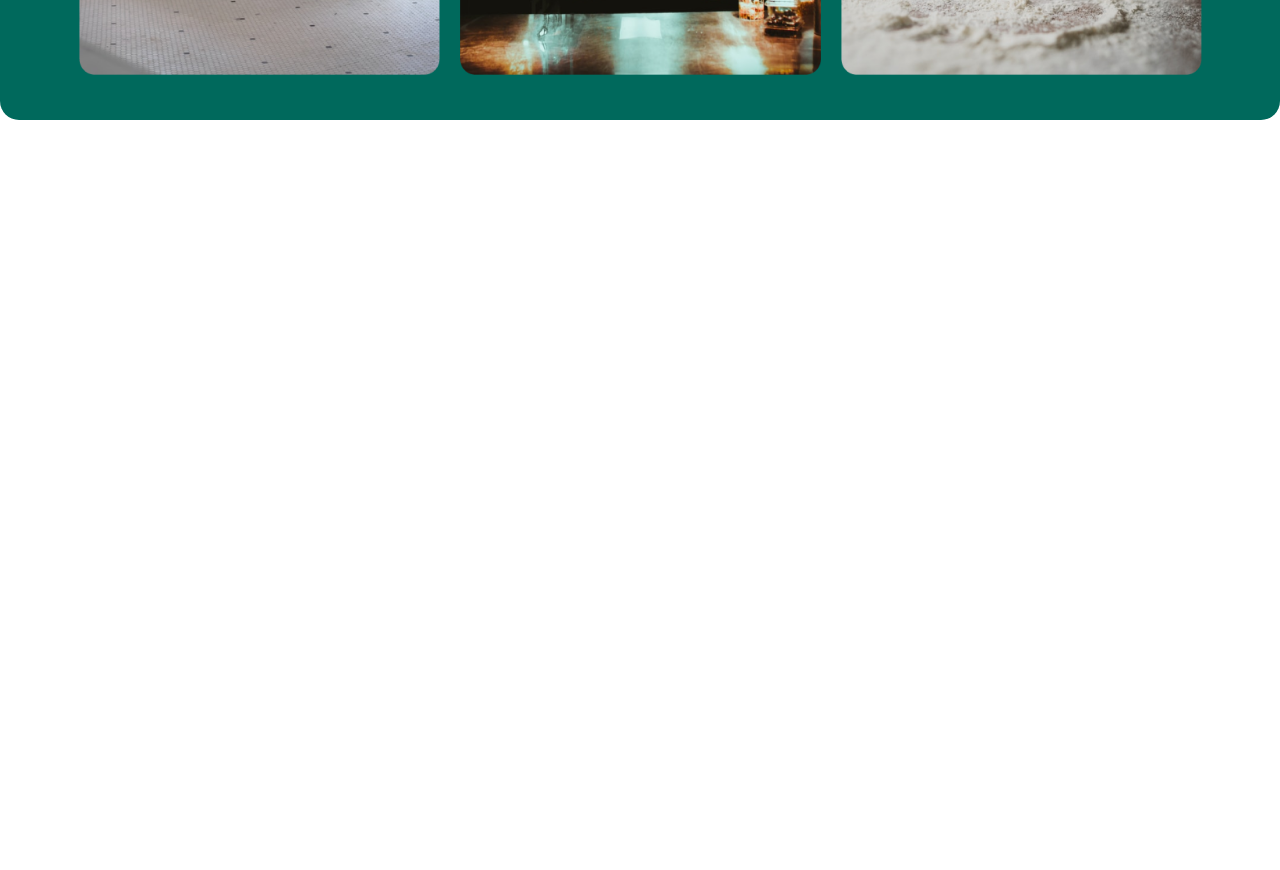
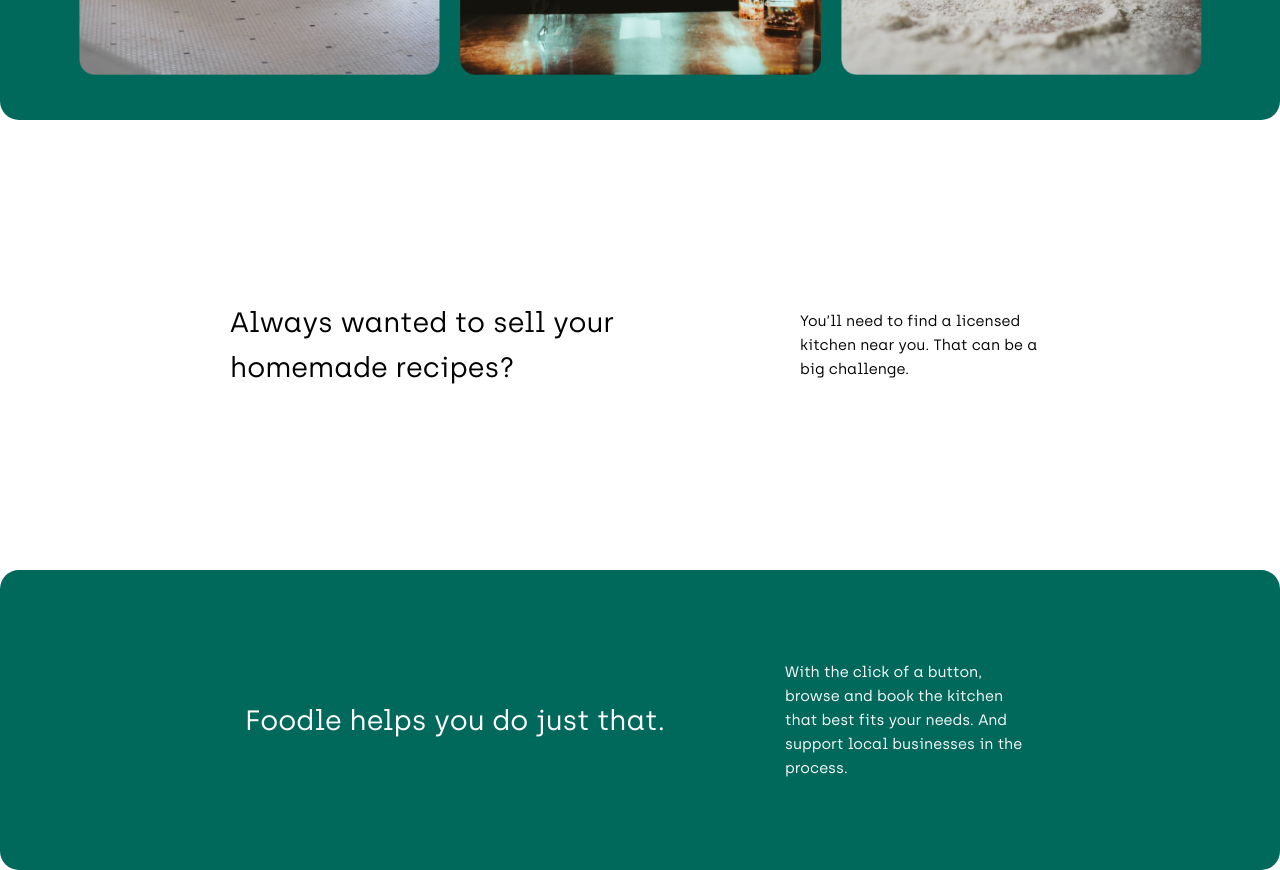
Before and after one commit to FoodleBerlin/foodle, a Next.js app: page / in a window 1280 px wide. Shown: the part 1460-2330 px from the top of the page. Before the commit the page ends 1580 px from the top, so only its background shows below. Built offline with nearby package versions, Linux system fonts and the light colour scheme; a small style sheet from the web is missing.

Commit message:
style: LandingInfo

```diff
--- a/components/Layout/LandingInfo.tsx
+++ b/components/Layout/LandingInfo.tsx
@@ -11,13 +11,20 @@
   leftText: string;
   rightText: string;
   containerStyle: string;
+  containerStyleInside: string;
 }
 
 const LandingInfo = (props: LandingInfoProps) => {
   return (
-    <div className={props.containerStyle}>
-      <div>{props.leftText}</div>
-      <div>{props.rightText}</div>
+    <div className={styles[props.containerStyle]}>
+      <div className={styles[props.containerStyleInside]}>
+        <div className={styles["landing-div"] + " header-secondary"}>
+          {props.leftText}
+        </div>
+        <div className={styles["landing-div--small"] + " body-text"}>
+          {props.rightText}
+        </div>
+      </div>
     </div>
   );
 };
--- a/pages/index.tsx
+++ b/pages/index.tsx
@@ -79,7 +79,20 @@
           />
         </div>
       </div>
-      <LandingInfo />
+      <LandingInfo
+        leftText="Always wanted to sell your homemade recipes? "
+        rightText="You’ll need to find a licensed kitchen near you.
+        That can be a big challenge."
+        containerStyle={"landing-info--white"}
+        containerStyleInside={"landing-info__wrapper"}
+      />
+      <LandingInfo
+        leftText="Foodle helps you do just that."
+        rightText="With the click of a button, browse and book the kitchen that best fits your needs.
+        And support local businesses in the process."
+        containerStyle={"landing-info--green"}
+        containerStyleInside={"landing-info__wrapper"}
+      />
     </div>
   );
 };
--- a/styles/pages/Home.module.scss
+++ b/styles/pages/Home.module.scss
@@ -60,3 +60,47 @@
     margin-top: 3rem;
   }
 }
+
+.landing-info {
+  width: 100%;
+  height: 35rem;
+  padding: 0 3.75rem;
+  display: flex;
+  justify-content: center;
+  align-items: center;
+
+  &--white {
+    color: black;
+    width: 100%;
+    height: 45rem;
+    padding: 0 3.75rem;
+    display: flex;
+    justify-content: center;
+    align-items: center;
+  }
+
+  &--green {
+    color: white;
+    background-color: colors.$color-primary;
+    border-radius: 19px;
+    width: 100%;
+    height: 30rem;
+    padding: 0 3.75rem;
+    display: flex;
+    justify-content: center;
+    align-items: center;
+  }
+  &__wrapper {
+    display: flex;
+    justify-content: space-between;
+    align-items: center;
+    gap: 12rem;
+  }
+}
+
+.landing-div {
+  max-width: 450px;
+  &--small {
+    max-width: 250px;
+  }
+}
```
